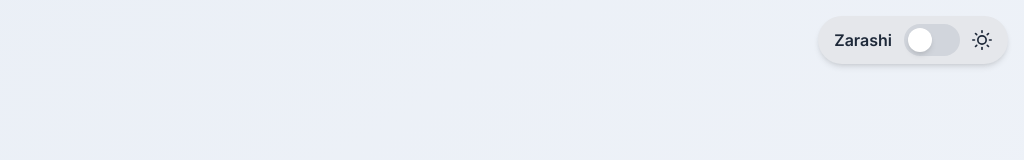
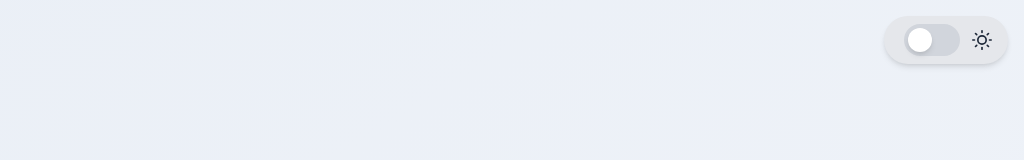
Before and after one commit to ryanazryan/zarashi, a Next.js app: page / in a window 1280 px wide. Shown: the top 160 px of the page, without its empty margins (256-1280 px from the left). Built offline with nearby package versions, Linux system fonts and the light colour scheme.

Commit message:
remove zarashi text beside night mode

```diff
--- a/src/app/page.tsx
+++ b/src/app/page.tsx
@@ -112,7 +112,6 @@ export default function Page() {
     <div className={`flex flex-col min-h-screen ${isDarkMode ? 'dark' : ''} bg-light-bg dark:bg-dark-bg text-gray-900 dark:text-gray-100 transition-colors duration-500`}>
       <header className="relative z-10 w-full p-4 flex justify-end items-center bg-transparent">
         <div className="flex items-center p-2 rounded-full bg-gray-200 dark:bg-gray-800 shadow-md">
-          <span className="font-semibold text-gray-800 dark:text-gray-200 ml-2">Zarashi</span>
           <div
             className="relative w-14 h-8 flex items-center bg-gray-300 dark:bg-gray-700 rounded-full mx-3 cursor-pointer"
             onClick={() => setIsDarkMode(!isDarkMode)}
```
